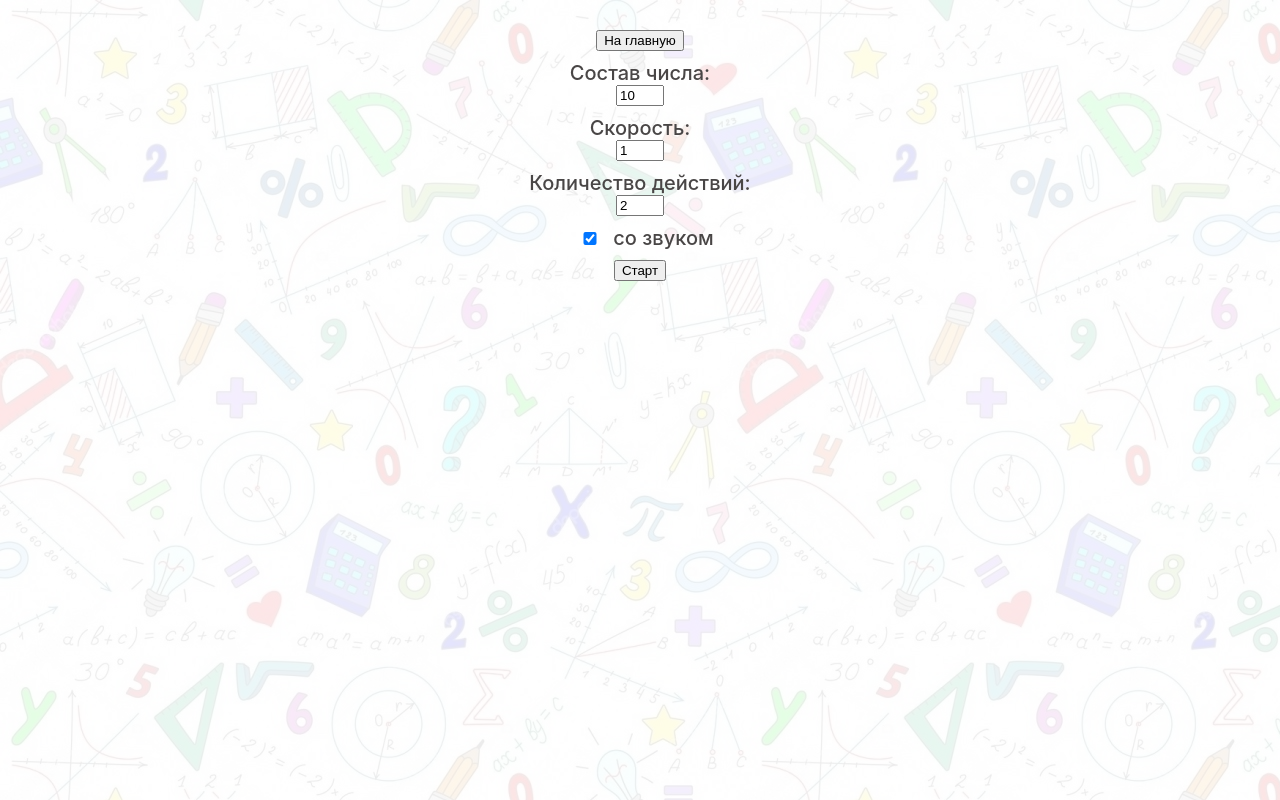
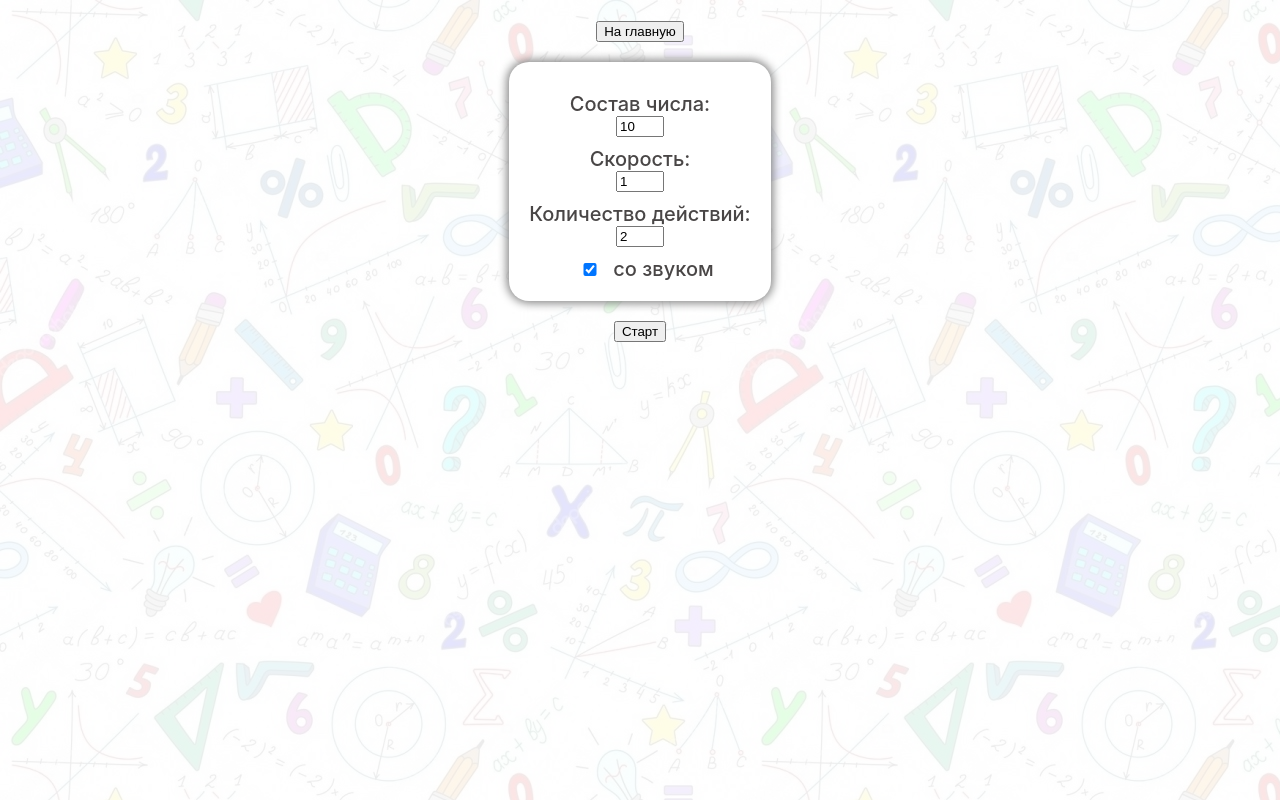
Before and after one commit to AliaksandrLiubanets/arifmetik, a React (Create React App) app: page /count in a window 1280 px wide. Built offline with nearby package versions, Linux system fonts and the light colour scheme; no server answers.

Commit message:
Add frame for settings frames

```diff
--- a/src/components/SettingsCount/Settings.module.css
+++ b/src/components/SettingsBlock/Settings.module.css
@@ -2,11 +2,16 @@
     display: flex;
     flex-direction: column;
     align-items: center;
+    gap: 20px;
 }
-.container button {
-    margin-top: 10px;
+.container button {}
+.settings_frame {
+    padding: 20px;
+    background-color: white;
+    box-shadow: 0 0 10px 2px gray;
+    border-radius: 20px;
 }
-.settings_block {
+.settings_item {
     display: flex;
     flex-direction: column;
     align-items: center;
@@ -16,7 +21,7 @@
     padding: 10px 0 0 0;
 }
 
-.settings_block input {
+.settings_item input {
     display: inline-block;
     width: 40px
 }
--- a/src/components/SettingsCount/SettingsCount.tsx
+++ b/src/components/SettingsCount/SettingsCount.tsx
@@ -1,5 +1,5 @@
 import React, {ChangeEvent, FC, FocusEvent, memo, useCallback, useEffect, useState} from 'react'
-import s from './Settings.module.css'
+import s from '../SettingsBlock/Settings.module.css'
 import {useDispatch, useSelector} from 'react-redux'
 import {AppRootStateType} from '../../store/store'
 import {
@@ -75,7 +75,8 @@ export const SettingsCount: FC = memo(() => {
             <NavLink to={PATH.MAIN}>
                 <button onClick={handleBackToSettings}>На главную</button>
             </NavLink>
-            <div className={s.settings_block}>
+            <div className={s.settings_frame}>
+                <div className={s.settings_item}>
                     <div>Состав числа:</div>
                     <input
                         value={numberComposition}
@@ -84,7 +85,7 @@ export const SettingsCount: FC = memo(() => {
                         onFocus={handleFocus}
                     />
                 </div>
-            <div className={s.settings_block}>
+                <div className={s.settings_item}>
                     <div>Скорость:</div>
                     <input
                         value={speed}
@@ -93,7 +94,7 @@ export const SettingsCount: FC = memo(() => {
                         onFocus={handleFocus}
                     />
                 </div>
-            <div className={s.settings_block}>
+                <div className={s.settings_item}>
                     <div>Количество действий:</div>
                     <input
                         value={actionsCount}
@@ -102,7 +103,7 @@ export const SettingsCount: FC = memo(() => {
                         onFocus={handleFocus}
                     />
                 </div>
-            <div className={s.settings_block}>
+                <div className={s.settings_item}>
                     <label>
                         <input
                             checked={isSoundOn}
@@ -112,10 +113,10 @@ export const SettingsCount: FC = memo(() => {
                         />со звуком
                     </label>
                 </div>
+            </div>
             <button onClick={startRocket}>
                 Старт
             </button>
-            {/*<NavLink to={PATH.MAIN}>На главную</NavLink>*/}
         </div>
     }
 )
--- a/src/components/SettingsFlashCards/SettingsCards/Settings.module.css
+++ /dev/null
@@ -1,22 +0,0 @@
-.container {
-    display: flex;
-    flex-direction: column;
-    align-items: center;
-}
-.container button {
-    margin-top: 10px;
-}
-.settings_block {
-    display: flex;
-    flex-direction: column;
-    align-items: center;
-    font-size: 20px;
-    color: #494646;
-    font-weight: 500;
-    padding: 10px 0 0 0;
-}
-
-.settings_block input {
-    display: inline-block;
-    width: 40px
-}
--- a/src/components/SettingsFlashCards/SettingsCards/SettingsCards.tsx
+++ b/src/components/SettingsFlashCards/SettingsCards/SettingsCards.tsx
@@ -1,7 +1,7 @@
 import React, {ChangeEvent, FC, FocusEvent, memo, useCallback} from 'react'
-import s from './Settings.module.css'
 import {useDispatch, useSelector} from 'react-redux'
 import {AppRootStateType} from '../../../store/store'
+import s from '../../SettingsBlock/Settings.module.css'
 import {setCard, setFlashCardsComp} from '../../../store/flashCardsGameReducer'
 import {startGame, switchPreStart} from '../../../store/appReducer'
 import {PATH} from '../../../enums/paths'
@@ -39,7 +39,8 @@ export const SettingsCards: FC = memo(() => {
             <NavLink to={PATH.MAIN}>
                 <button onClick={handleBackToSettings}>На главную</button>
             </NavLink>
-            <div className={s.settings_block}>
+            <div className={s.settings_frame}>
+                <div className={s.settings_item}>
                     <div>Состав числа:</div>
                     <input
                         value={cardsComposition}
@@ -48,6 +49,7 @@ export const SettingsCards: FC = memo(() => {
                         onFocus={handleFocus}
                     />
                 </div>
+            </div>
             <button onClick={startRocket}>
                 Старт
             </button>
```
Lines whose indentation alone changed are shown as unchanged.
